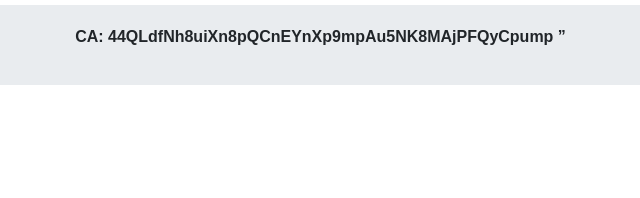
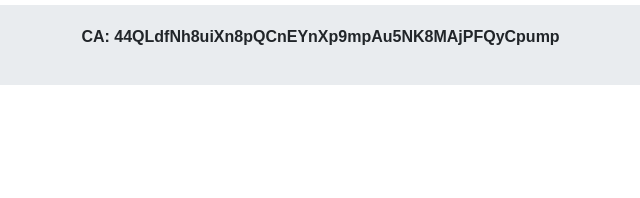
Before and after one commit to bettercallsaulmeme/bettercallsaulmeme.github.io, a plain HTML site: page index.html in a window 1280 px wide. Shown: the part 1668-1866 px from the top of the page, 322-962 px from the left. Drawn offline with nearby package versions, Linux system fonts and the light colour scheme.

Commit message:
added ca

```diff
--- a/index.html
+++ b/index.html
@@ -134,7 +134,7 @@
       <h2 class="text-center">CA Highlight</h2>
       <div class="highlight">
         <p class="text-center">
-          <strong>CA: 44QLdfNh8uiXn8pQCnEYnXp9mpAu5NK8MAjPFQyCpump ”</strong>
+          <strong>CA: 44QLdfNh8uiXn8pQCnEYnXp9mpAu5NK8MAjPFQyCpump </strong>
         </p>
       </div>
     </div>
```
